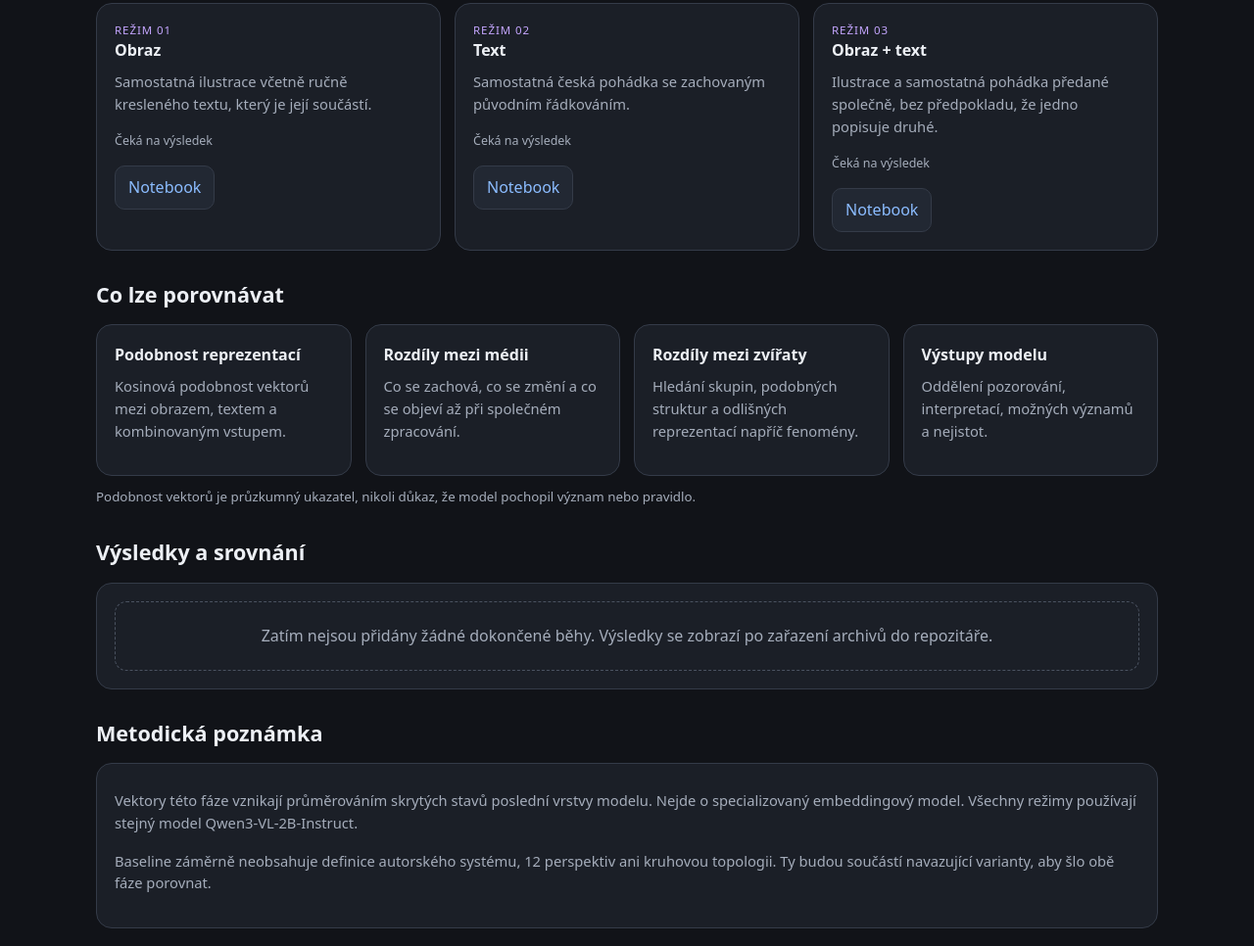
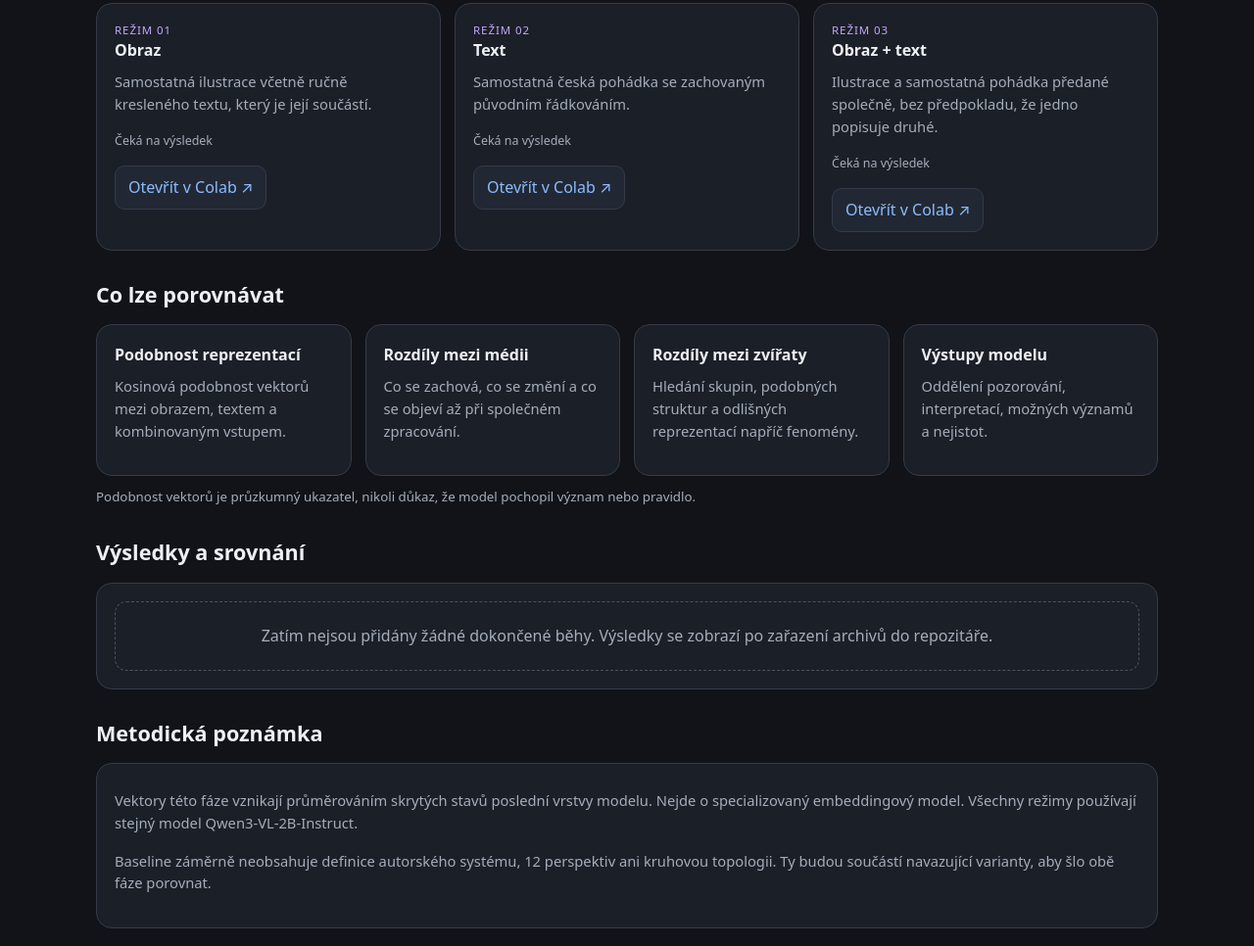
Before and after one commit to artmisanovak-prog/embeddings, a plain HTML site: page doma/index.html in a window 1280 px wide. Shown: the part 739-1705 px from the top of the page at 98% size. Drawn offline with Linux system fonts and the light colour scheme.

Commit message:
Add direct Colab launch links to all baseline notebooks

```diff
--- a/doma/index.html
+++ b/doma/index.html
@@ -63,7 +63,7 @@ footer{border-top:1px solid var(--line);padding-top:20px;margin-top:42px;color:v
     <p>Smyslem baseline je získat materiál pro pozdější porovnání. V další fázi bude možné zpracovat stejné vstupy s MAPOU VÝZNAMU a sledovat, co se změnilo.</p>
     <div class="actions">
       <a class="link" href="README.md">Metodika a návod</a>
-      <a class="link" href="01_mys_obraz_baseline.ipynb">Otevřít první notebook</a>
+      <a class="link" href="https://colab.research.google.com/github/artmisanovak-prog/embeddings/blob/main/doma/01_mys_obraz_baseline.ipynb" target="_blank" rel="noopener">Otevřít první notebook</a>
       <a class="link" href="https://colab.research.google.com/github/artmisanovak-prog/embeddings/blob/main/doma/01_mys_obraz_baseline.ipynb" target="_blank" rel="noopener">Spustit v Google Colab ↗</a>
     </div>
   </div>
@@ -72,9 +72,9 @@ footer{border-top:1px solid var(--line);padding-top:20px;margin-top:42px;color:v
 <section>
   <h2>Pilot · Myš</h2>
   <div class="grid">
-    <div class="card"><div class="tag">Režim 01</div><h3>Obraz</h3><p>Samostatná ilustrace včetně ručně kresleného textu, který je její součástí.</p><div class="status" id="s-image">Čeká na výsledek</div><div class="actions"><a class="link" href="01_mys_obraz_baseline.ipynb">Notebook</a></div></div>
-    <div class="card"><div class="tag">Režim 02</div><h3>Text</h3><p>Samostatná česká pohádka se zachovaným původním řádkováním.</p><div class="status" id="s-text">Čeká na výsledek</div><div class="actions"><a class="link" href="02_mys_text_baseline.ipynb">Notebook</a></div></div>
-    <div class="card"><div class="tag">Režim 03</div><h3>Obraz + text</h3><p>Ilustrace a samostatná pohádka předané společně, bez předpokladu, že jedno popisuje druhé.</p><div class="status" id="s-combined">Čeká na výsledek</div><div class="actions"><a class="link" href="03_mys_obraz_text_baseline.ipynb">Notebook</a></div></div>
+    <div class="card"><div class="tag">Režim 01</div><h3>Obraz</h3><p>Samostatná ilustrace včetně ručně kresleného textu, který je její součástí.</p><div class="status" id="s-image">Čeká na výsledek</div><div class="actions"><a class="link" href="https://colab.research.google.com/github/artmisanovak-prog/embeddings/blob/main/doma/01_mys_obraz_baseline.ipynb" target="_blank" rel="noopener">Otevřít v Colab ↗</a></div></div>
+    <div class="card"><div class="tag">Režim 02</div><h3>Text</h3><p>Samostatná česká pohádka se zachovaným původním řádkováním.</p><div class="status" id="s-text">Čeká na výsledek</div><div class="actions"><a class="link" href="https://colab.research.google.com/github/artmisanovak-prog/embeddings/blob/main/doma/02_mys_text_baseline.ipynb" target="_blank" rel="noopener">Otevřít v Colab ↗</a></div></div>
+    <div class="card"><div class="tag">Režim 03</div><h3>Obraz + text</h3><p>Ilustrace a samostatná pohádka předané společně, bez předpokladu, že jedno popisuje druhé.</p><div class="status" id="s-combined">Čeká na výsledek</div><div class="actions"><a class="link" href="https://colab.research.google.com/github/artmisanovak-prog/embeddings/blob/main/doma/03_mys_obraz_text_baseline.ipynb" target="_blank" rel="noopener">Otevřít v Colab ↗</a></div></div>
   </div>
 </section>
 
```
